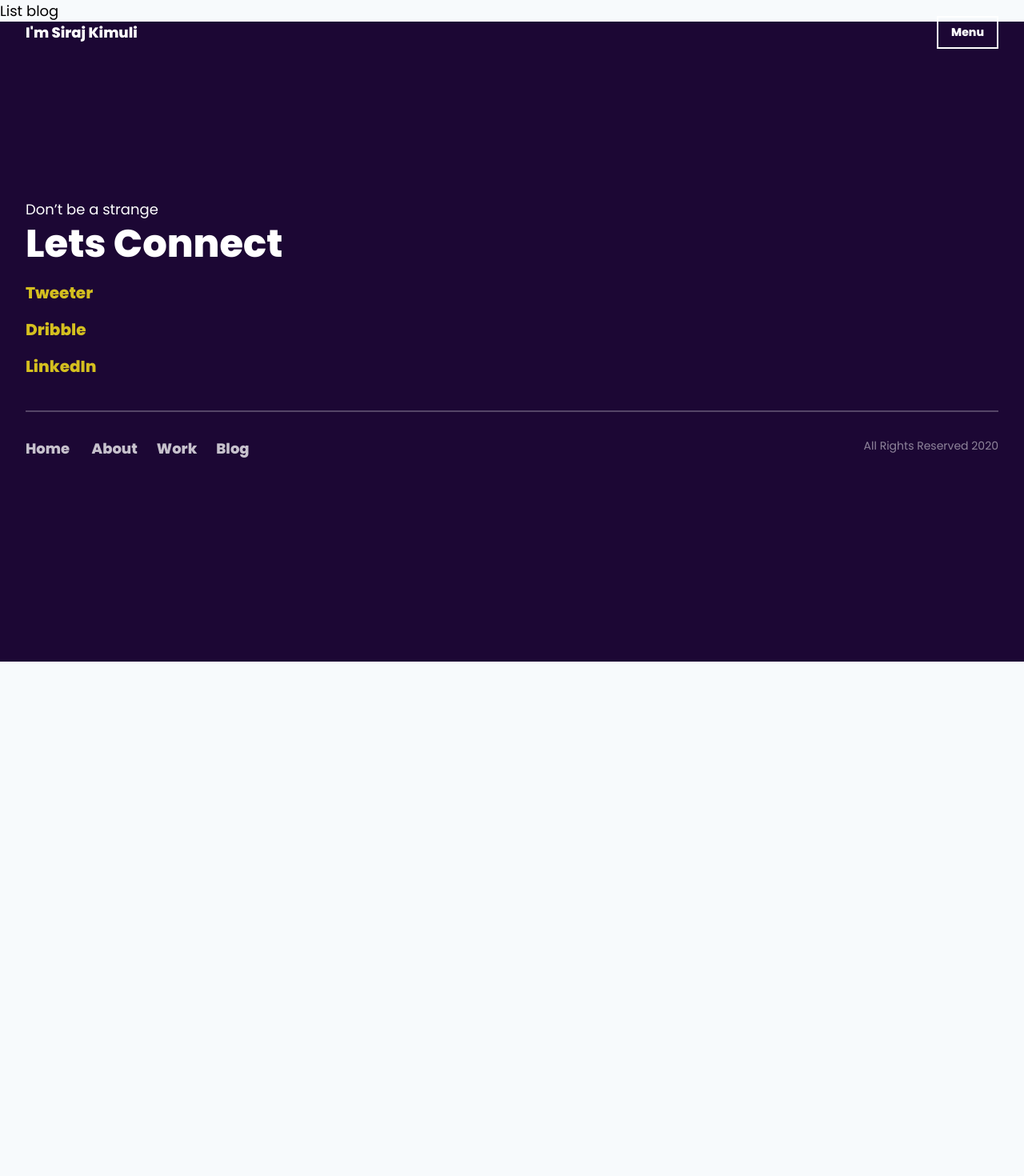
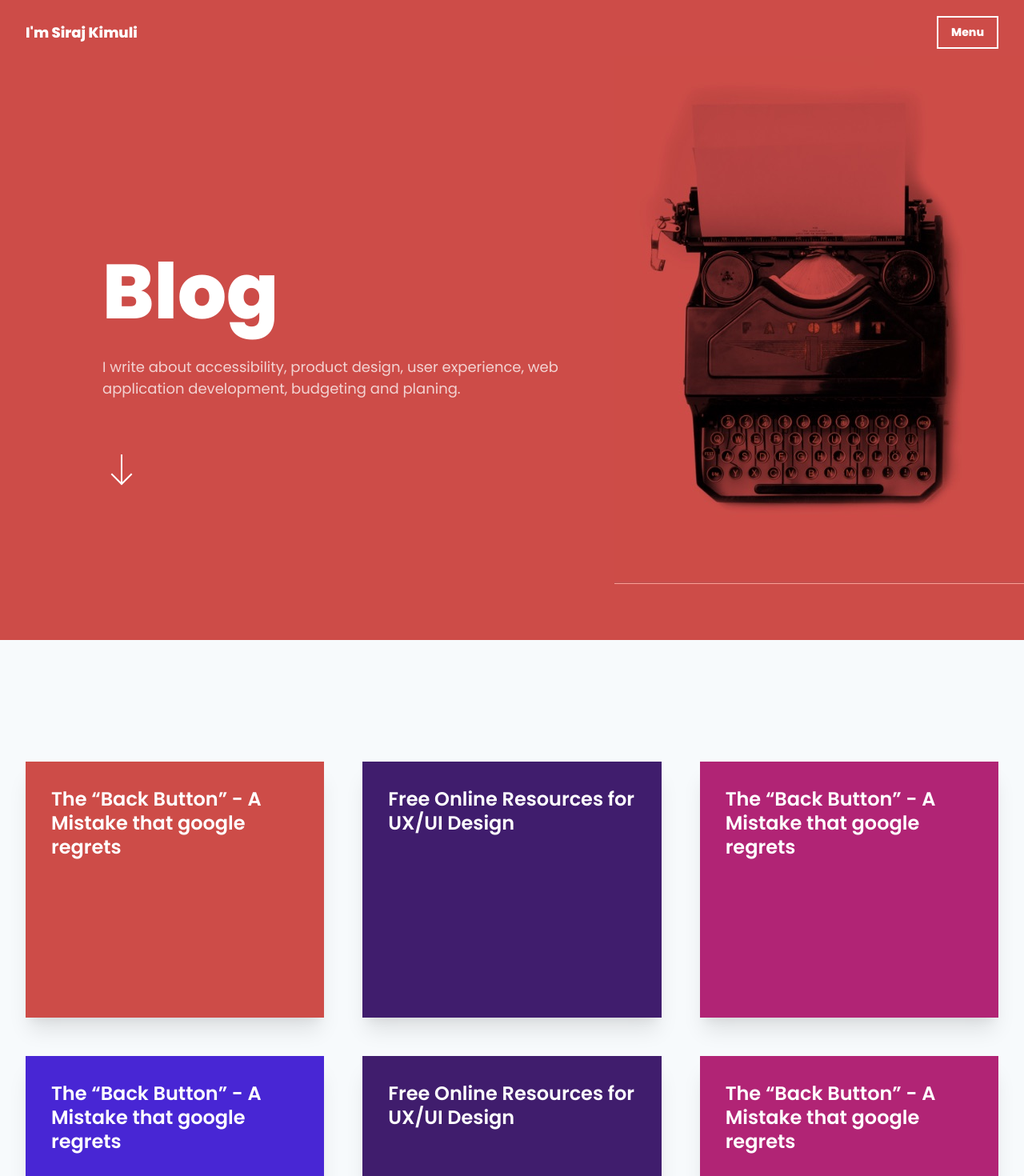
Before and after one commit to kimulisiraj/iamsiraj, a Nuxt app: page /blog in a window 1280 px wide. Shown: the top 1470 px of the page at 80% size. Before the commit the page ends 827 px from the top, so only its background shows below. Built offline with nearby package versions, Linux system fonts and the light colour scheme.

Commit message:
about page

```diff
--- a/assets/css/defaults.less
+++ b/assets/css/defaults.less
@@ -7,3 +7,9 @@ html, body {
     padding: 0 2rem;
   }
 }
+
+.blog {
+  background: #CD4C48 url("~assets/images/typewriter.jpg");
+  background-repeat: no-repeat;
+  background-position: 100% 50%;
+}
--- a/components/Footer.vue
+++ b/components/Footer.vue
@@ -1,5 +1,5 @@
 <template>
-  <footer id="menu" class="bg-purple-darker min-h-screen flex items-center" style="max-height: 400px">
+  <footer id="menu" class="mt-24 md:mt-32 bg-black h-screen flex items-center">
     <div class="container py-16">
       <div class="">
         <div class="text-white">
@@ -9,9 +9,24 @@
           </h3>
         </div>
         <div>
-          <a href="" class="block mt-4 text-lg  font-bold md:text-xl text-yellow">Tweeter</a>
-          <a href="" class="block mt-4 text-lg  font-bold md:text-xl text-yellow">Dribble</a>
-          <a href="" class="block mt-4 text-lg  font-bold md:text-xl text-yellow">LinkedIn</a>
+          <a
+            href="https://twitter.com/kimulisiraj"
+            target="_blank"
+            title="@kimulisiraj"
+            class="block mt-4 text-lg  font-bold md:text-xl text-yellow"
+          >Twitter</a>
+          <a
+            href="https://dribbble.com/kimulisiraj"
+            target="_blank"
+            title="dribbble"
+            class="block mt-4 text-lg  font-bold md:text-xl text-yellow"
+          >Dribbble</a>
+          <a
+            href="https://linkedin.com/in/kimulisiraj"
+            target="_blank"
+            title="linkedin"
+            class="block mt-4 text-lg  font-bold md:text-xl text-yellow"
+          >LinkedIn</a>
         </div>
       </div>
       <hr class="border-t-2 border-white opacity-25 mt-10">
@@ -20,9 +35,9 @@
           <nuxt-link to="/" class="text-lg text-white opacity-75 font-bold block md:inline mt-4 md:mt-0 mr-6">
             Home
           </nuxt-link>
-          <a href="" class="text-lg text-white opacity-75 font-bold block md:inline mt-4 md:mt-0 mr-6">About</a>
+          <a href="/about" class="text-lg text-white opacity-75 font-bold block md:inline mt-4 md:mt-0 mr-6">About</a>
           <a href="" class="text-lg text-white opacity-75 font-bold block md:inline mt-4 md:mt-0 mr-6">Work</a>
-          <a href="" class="text-lg text-white opacity-75 font-bold block md:inline mt-4 md:mt-0 mr-6">Blog</a>
+          <a href="/blog" class="text-lg text-white opacity-75 font-bold block md:inline mt-4 md:mt-0 mr-6">Blog</a>
         </div>
         <div class="opacity-50 mt-16 md:mt-0 text-white opacity-50 text-sm hidden md:block">
           All Rights Reserved 2020
@@ -31,9 +46,3 @@
     </div>
   </footer>
 </template>
-
-<script>
-export default {
-  name: 'Footer'
-}
-</script>
--- a/components/Navigation.vue
+++ b/components/Navigation.vue
@@ -1,11 +1,11 @@
 <template>
   <nav class="flex justify-between -mb-20 h-20 items-center container py-4 text-white">
-    <div class="font-bold">
+    <a href="/" class="font-bold">
       I'm Siraj Kimuli
-    </div>
-    <nuxt-link to="/#menu" class="font-bold border-2 border-white text-sm py-2 px-4">
+    </a>
+    <a href="/#menu" class="font-bold border-2 border-white text-sm py-2 px-4">
       Menu
-    </nuxt-link>
+    </a>
   </nav>
 </template>
 
--- a/pages/about.vue
+++ b/pages/about.vue
@@ -1,14 +1,70 @@
 <template>
-  <div>
-    About Page
-  </div>
+  <section>
+    <!--introduction banner-->
+    <div class="bg-pink">
+      <div class="container flex items-center h-screen">
+        <div class="w-full md:w-2/3 lg:w-1/2 ml-0 lg:ml-24 mt-32">
+          <h1 class="text-5xl sm:text-6xl md:text-8xl font-extrabold text-white leading-none">
+            About
+          </h1>
+          <p class="text-white opacity-75 mt-8 text-xlg">
+            Know more about the author and why this website developed. It will help us connect easier.
+          </p>
+          <div class="mt-8 md:mt-16">
+            <svg
+              role="img"
+              xmlns="http://www.w3.org/2000/svg"
+              width="48px"
+              height="48px"
+              viewBox="0 0 24 24"
+              aria-labelledby="arrowDownIconTitle"
+              stroke="#fff"
+              stroke-width="1"
+              stroke-linecap="square"
+              stroke-linejoin="miter"
+              fill="none"
+              color="#fff"
+            ><title id="arrowDownIconTitle">Arrow Down</title>
+              <path d="M6 15l6 6 6-6" />
+              <path d="M12 3v17" />
+              <path stroke-linecap="round" d="M12 21v-1" />
+            </svg>
+          </div>
+        </div>
+      </div>
+    </div>
+
+    <!--Blog Listing-->
+    <div class="container mt-24 md:mt-32">
+      <div class="w-full md:w-2/3 lg:w-1/2 mt-64">
+        <h2 class="text-4xl md:text-5xl font-extrabold leading-tight">
+          The Author
+        </h2>
+        <p class="mt-4">
+          I’m a Product Designer, UI developer, and team player always immersed in stylesheets tweaking font sizes and
+          contemplating layouts not just positioned behind artboards moving pixels as I’m committed to crafting fluent
+          user experiences while staying stylish.
+        </p>
+
+        <p class="mt-4">
+          Follow me on Twitter to know what am working on . Want to know which IDE, apps and hardware I use? Here you
+          go!
+        </p>
+      </div>
+      <div class="w-full md:w-2/3 lg:w-1/2  mt-64">
+        <h2 class="text-4xl md:text-5xl font-extrabold leading-tight">
+          The Site
+        </h2>
+        <p class="mt-4">
+          I write this blog about the design and building web products. My main aim is to guide you on how to design,
+          develop and ship products with the best user experience as you intend in shorts time possible. With this, I
+          cover a mixture of how to design visually appealing web applications and how to write maintainable code.
+        </p>
+        <p class="mt-4">
+          My vision for this website is to; teach in-depth ‘web’ related design topics. Help you understand why and
+          develop your own rationale. Using different tools.
+        </p>
+      </div>
+    </div>
+  </section>
 </template>
-<script>
-export default {
-  name: 'About'
-}
-</script>
-
-<style scoped>
-
-</style>
--- a/pages/blog/index.vue
+++ b/pages/blog/index.vue
@@ -1,15 +1,83 @@
 <template>
-  <div>
-    List blog
-  </div>
+  <section>
+    <!--introduction banner-->
+    <div class="bg-red">
+      <div class="container flex items-center h-screen blog">
+        <div class="w-full md:w-2/3 lg:w-1/2 ml-0 lg:ml-24 mt-32">
+          <h1 class="text-5xl sm:text-6xl md:text-8xl font-extrabold text-white leading-none">
+            Blog
+          </h1>
+          <p class="text-white opacity-75 mt-8 text-xlg">
+            I write about accessibility, product design, user experience, web application development, budgeting and
+            planing.
+          </p>
+          <div class="mt-8 md:mt-16">
+            <svg
+              role="img"
+              xmlns="http://www.w3.org/2000/svg"
+              width="48px"
+              height="48px"
+              viewBox="0 0 24 24"
+              aria-labelledby="arrowDownIconTitle"
+              stroke="#fff"
+              stroke-width="1"
+              stroke-linecap="square"
+              stroke-linejoin="miter"
+              fill="none"
+              color="#fff"
+            ><title id="arrowDownIconTitle">Arrow Down</title>
+              <path d="M6 15l6 6 6-6"/>
+              <path d="M12 3v17"/>
+              <path stroke-linecap="round" d="M12 21v-1"/>
+            </svg>
+          </div>
+        </div>
+      </div>
+    </div>
+
+    <!--Blog Listing-->
+    <div class="container mt-24 md:mt-32 overflow-x-hidden">
+      <div class="flex flex-wrap -mx-6 overflow-x-hidden">
+        <div class="w-full md:w-1/3 p-6">
+          <a href="" class="shadow-xl bg-white h-80 block p-8 bg-red">
+            <h3 class="text-2xl font-semibold leading-tight text-white">The “Back Button”
+              - A Mistake that
+              google regrets</h3>
+          </a>
+        </div>
+        <div class="w-full md:w-1/3 p-6">
+          <a href="" class="shadow-xl bg-white h-80 block p-8 bg-purple">
+            <h3 class="text-2xl font-semibold leading-tight text-white">Free Online Resources for
+              UX/UI Design</h3>
+          </a>
+        </div>
+        <div class="w-full md:w-1/3 p-6">
+          <a href="" class="shadow-xl bg-white h-80 block p-8 bg-pink">
+            <h3 class="text-2xl font-semibold leading-tight text-white">The “Back Button”
+              - A Mistake that
+              google regrets</h3>
+          </a>
+        </div> <div class="w-full md:w-1/3 p-6">
+          <a href="" class="shadow-xl bg-white h-80 block p-8 bg-blue">
+            <h3 class="text-2xl font-semibold leading-tight text-white">The “Back Button”
+              - A Mistake that
+              google regrets</h3>
+          </a>
+        </div>
+        <div class="w-full md:w-1/3 p-6">
+          <a href="" class="shadow-xl bg-white h-80 block p-8 bg-purple">
+            <h3 class="text-2xl font-semibold leading-tight text-white">Free Online Resources for
+              UX/UI Design</h3>
+          </a>
+        </div>
+        <div class="w-full md:w-1/3 p-6">
+          <a href="" class="shadow-xl bg-white h-80 block p-8 bg-pink">
+            <h3 class="text-2xl font-semibold leading-tight text-white">The “Back Button”
+              - A Mistake that
+              google regrets</h3>
+          </a>
+        </div>
+      </div>
+    </div>
+  </section>
 </template>
-
-<script>
-export default {
-  name: 'ListBlog'
-}
-</script>
-
-<style scoped>
-
-</style>
--- a/pages/index.vue
+++ b/pages/index.vue
@@ -2,9 +2,9 @@
   <section>
     <!--introduction banner-->
     <div class="bg-purple">
-      <div class="container flex items-center h-screen" style="max-height: 800px">
-        <div class="w-full md:w-2/3 lg:w-1/2 ml-0 lg:ml-24 mt-48">
-          <h1 class="text-6xl md:text-8xl font-extrabold text-white leading-none">
+      <div class="container flex items-center h-screen">
+        <div class="w-full md:w-2/3 lg:w-1/2 ml-0 lg:ml-24 mt-32">
+          <h1 class="text-5xl sm:text-6xl md:text-8xl font-extrabold text-white leading-none">
             Software Engineer
           </h1>
           <p class="text-purple-light mt-8 text-xlg">
@@ -38,7 +38,7 @@
     <!--summary-->
     <div class="container px-0">
       <div class="bg-white md:my-24 flex flex-wrap">
-        <div class="w-full lg:w-1/2 px-8 py-16 md:p-16 border-r-0 lg:border-r-4 border-gray-100">
+        <div class="w-full lg:w-1/2 px-8 py-16 md:p-16 border-r-0 lg:border-r-4 border-b-4 md:border-b-0 border-gray-100">
           <h2 class="text-4xl md:text-5xl font-extrabold leading-tight">
             I build & <br>
             design things
@@ -57,38 +57,38 @@
             I enjoy, <br>
             writing
           </h2>
-          <p class="mt-6">
+          <p class="mt-10 md:mt-6">
             About accessibility, <br>
             product design, user experience, <br>
             budgeting and planing.
           </p>
-          <p class="mt-16">
-            <a href="" class="py-2 px-4 border-2 border-blue text-blue">Go to Blog</a>
+          <p class="mt-10 md:mt-16">
+            <a href="/blog" class="py-2 px-4 border-2 border-blue text-blue">Go to Blog</a>
           </p>
         </div>
       </div>
     </div>
 
     <!--Recent Blog-->
-    <div class="container my-24">
-      <h2 class="text-5xl font-extrabold leading-tight">
+    <div class="container mt-24 md:mt-32 overflow-x-hidden">
+      <h2 class="text-4xl md:text-5xl font-extrabold leading-tight">
         Recent Blog
       </h2>
-      <div class="flex flex-wrap mt-6 -mx-6">
-        <div class="w-full md:w-1/3 px-6 md:my-0 my-6">
-          <a href="" class="shadow-xl bg-white h-80 block p-8 bg-blue">
+      <div class="flex flex-wrap -mx-6 overflow-x-hidden">
+        <div class="w-full md:w-1/3 p-6">
+          <a href="" class="shadow-xl bg-white h-80 block p-8 bg-red">
             <h3 class="text-2xl font-semibold leading-tight text-white">The “Back Button”
               - A Mistake that
               google regrets</h3>
           </a>
         </div>
-        <div class="w-full md:w-1/3 px-6 md:my-0 my-6">
+        <div class="w-full md:w-1/3 p-6">
           <a href="" class="shadow-xl bg-white h-80 block p-8 bg-purple">
             <h3 class="text-2xl font-semibold leading-tight text-white">Free Online Resources for
               UX/UI Design</h3>
           </a>
         </div>
-        <div class="w-full md:w-1/3 px-6 md:my-0 my-6">
+        <div class="w-full md:w-1/3 p-6">
           <a href="" class="shadow-xl bg-white h-80 block p-8 bg-pink">
             <h3 class="text-2xl font-semibold leading-tight text-white">The “Back Button”
               - A Mistake that
```
Also changed, not shown: assets/images/typewriter.jpg (added).
